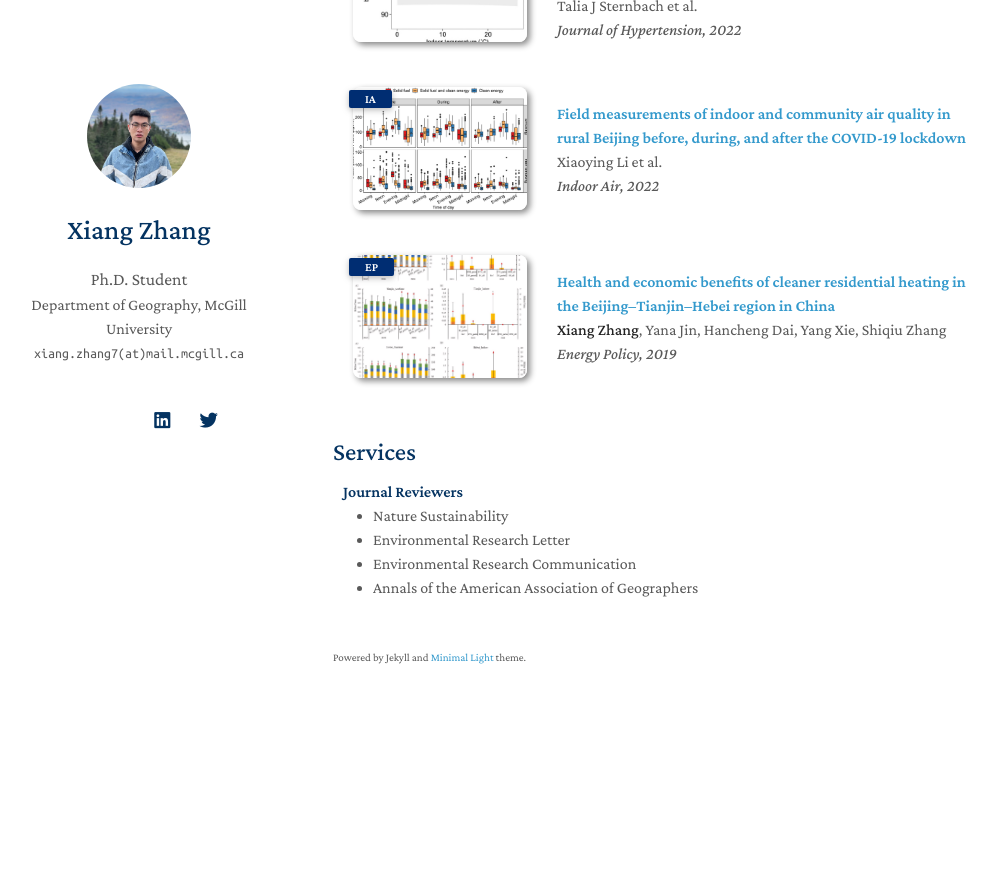
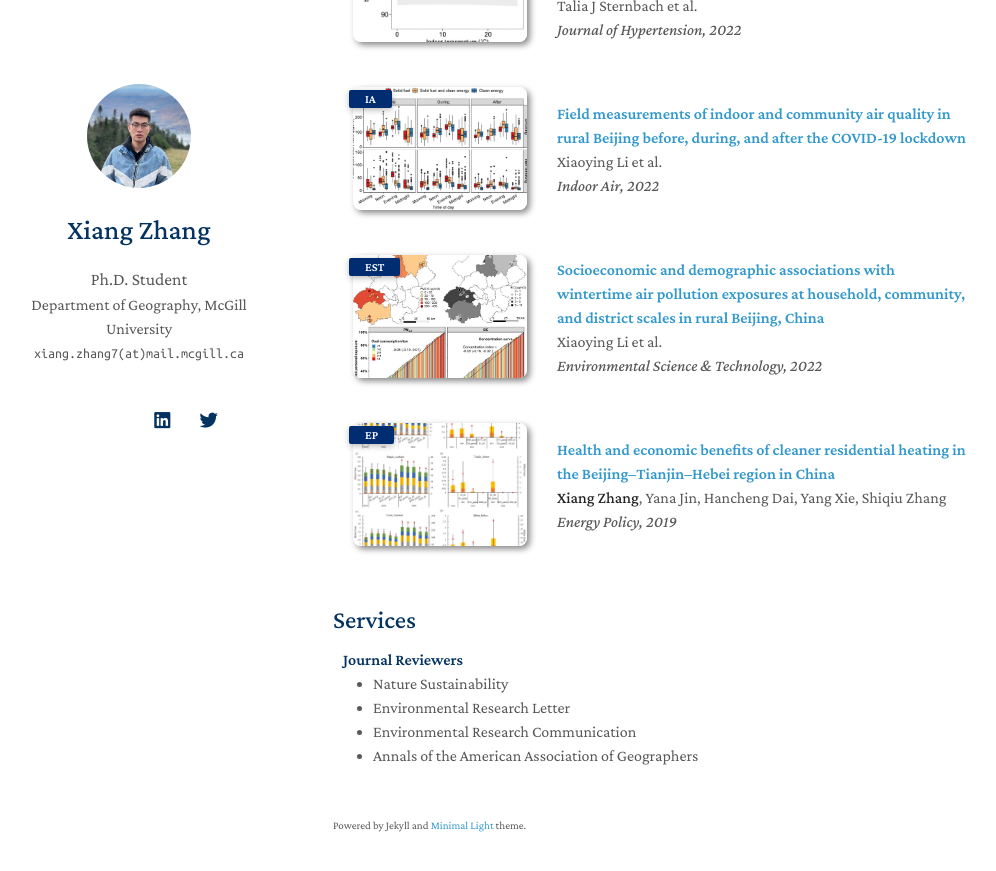
Before and after one commit to XiangShawnZhang/XiangShawnZhang.github.io, a Jekyll site: the page built from index.md, in a window 1280 px wide and 900 px high, scrolled down 817 px. Shown: the top 871 px of the window, without its empty margins (137-1133 px from the left). Built offline with Jekyll 4.4.1, drawn with Linux system fonts in a browser that asks for light colours; nearby versions of some CDN libraries; a style sheet for code colours, icons or effects is not loaded; our own code applies the rules of GitHub Pages for plain Markdown files; before the commit the page ends 1555 px from its top, so only the background shows below that.

Commit message:
Update publications.yml

```diff
--- a/_data/publications.yml
+++ b/_data/publications.yml
@@ -19,6 +19,13 @@ main:
     conference: Indoor Air, 2022
     image: ./assets/img/indoor.jpg
 
+  - title: "Socioeconomic and demographic associations with wintertime air pollution exposures at household, community, and district scales in rural Beijing, China"
+    authors: Xiaoying Li et al.
+    conference_short: EST
+    conference: Environmental Science & Technology, 2022
+    image: ./assets/img/equity.jpg
+
+
   - title: "Health and economic benefits of cleaner residential heating in the Beijing–Tianjin–Hebei region in China"
     authors: <strong>Xiang Zhang</strong>, Yana Jin, Hancheng Dai, Yang Xie, Shiqiu Zhang
     conference_short: EP
```
